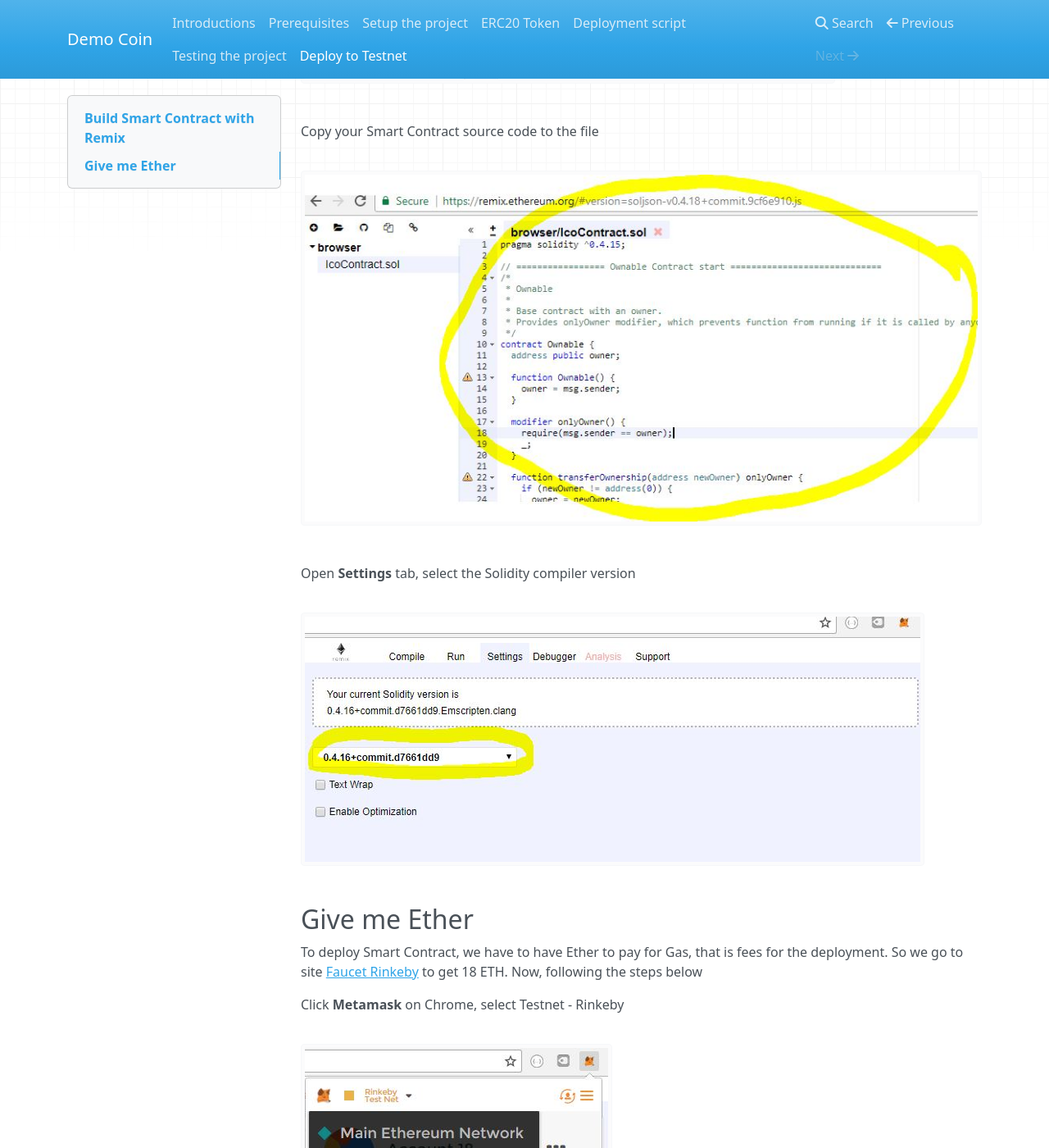
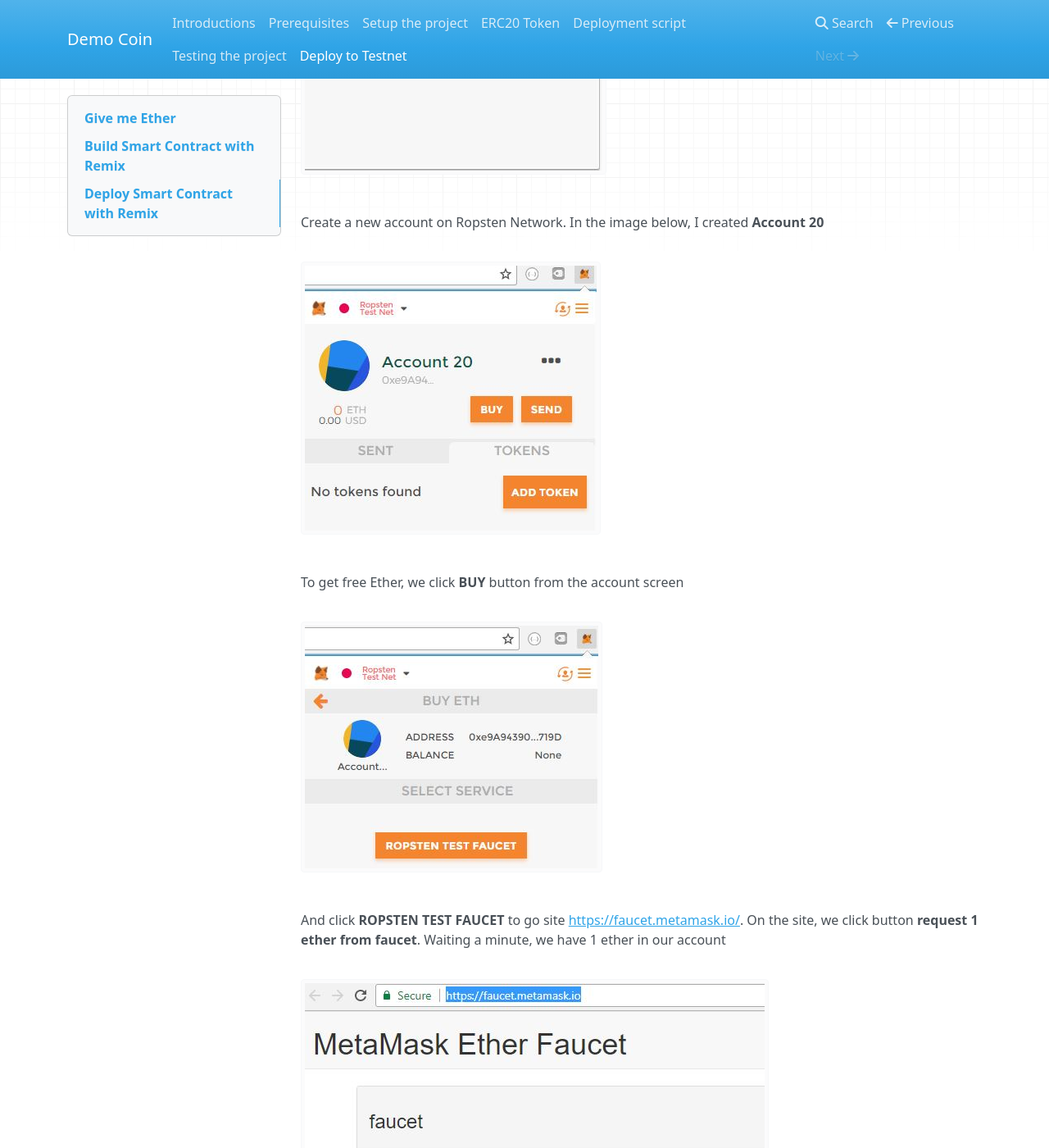
Before and after one commit to thanhson1085/DemoCoin, an MkDocs documentation site: the page built from docs/deploy_to_testnet.md, in a window 1280 px wide and 1400 px high, scrolled down 755 px. Shown: the whole window at 82% size. Built offline with MkDocs 1.6.1, drawn with Linux system fonts in a browser that asks for light colours; nearby versions of some CDN libraries; old or Windows-style settings are respelled for this version of MkDocs; some of the changed text lies outside the part shown.

Commit message:
deploy to test net :hibiscus:

```diff
--- a/docs/deploy_to_testnet.md
+++ b/docs/deploy_to_testnet.md
@@ -1,6 +1,28 @@
 After finishing the smart contract in the local development environment, we should deploy it to the Testnet (Ropsten, Kovan, Rinkeby)
 
 There are many tools to deploy the smart contract to the testnets (you can do it with Truffle). In this tutorial, we will use two tools [Remix](https://github.com/ethereum/browser-solidity) and Metamask Wallet
+
+## Give me Ether
+To deploy Smart Contract, we have to have Ether to pay for Gas, that is fees for the deployment. So we go to site [Faucet Rinkeby](https://faucet.rinkeby.io/) to get 18 ETH. Now, following the steps below
+
+Click **Metamask** on Chrome, select Testnet - Ropsten
+
+![](https://raw.githubusercontent.com/thanhson1085/DemoCoin/master/images/24.JPG)
+
+Create a new account on Ropsten Network. In the image below, I created **Account 20**
+
+![](https://raw.githubusercontent.com/thanhson1085/DemoCoin/master/images/25.JPG)
+
+To get free Ether, we click **BUY** button from the account screen
+
+![](https://raw.githubusercontent.com/thanhson1085/DemoCoin/master/images/26.JPG)
+
+And click **ROPSTEN TEST FAUCET** to go site [https://faucet.metamask.io/](). On the site, we click button **request 1 ether from faucet**. Waiting a minute, we have 1 ether in our account
+
+![](https://raw.githubusercontent.com/thanhson1085/DemoCoin/master/images/27.JPG)
+
+After receiving 1 ether, we move to the next step.
+
 
 ## Build Smart Contract with Remix
 Open your Chrome browswer and go to site [https://remix.ethereum.org](https://remix.ethereum.org)
@@ -18,31 +40,23 @@ Copy your Smart Contract source code to the file
 
 ![](https://raw.githubusercontent.com/thanhson1085/DemoCoin/master/images/22.JPG)
 
-Open **Settings** tab, select the Solidity compiler version
+Open **Settings** tab, select the Solidity compiler version. In this tutorial, we choose version `0.4.16+commit.d7661dd9.Emscripten.clang`
 
 ![](https://raw.githubusercontent.com/thanhson1085/DemoCoin/master/images/23.JPG)
 
-## Give me Ether
-To deploy Smart Contract, we have to have Ether to pay for Gas, that is fees for the deployment. So we go to site [Faucet Rinkeby](https://faucet.rinkeby.io/) to get 18 ETH. Now, following the steps below
+The Smart Contract will automatically compile by Remix. Now, we move to the next step.
 
-Click **Metamask** on Chrome, select Testnet - Rinkeby
+## Deploy Smart Contract with Remix
+As you know, we have the two contracts need to deploy - IcoToken and IcoContract. We deploy IcoToken firstly.
 
-![](https://raw.githubusercontent.com/thanhson1085/DemoCoin/master/images/24.JPG)
+In **Run** tab, we select IcoToken Contract.
 
-Click **Metamask** on Chrome, select Testnet - Rinkeby
+![](https://raw.githubusercontent.com/thanhson1085/DemoCoin/master/images/28.JPG)
 
-![](https://raw.githubusercontent.com/thanhson1085/DemoCoin/master/images/24.JPG)
+We copy-paste value `"Test Token", "TST", 18, "1.0"` into the **Create** textbox. Those are the parameters of IcoToken Class. Finally, click **Create** button
 
-Create a new account on Rinkeby Network, copy the address
+![](https://raw.githubusercontent.com/thanhson1085/DemoCoin/master/images/29.JPG)
 
-![](https://raw.githubusercontent.com/thanhson1085/DemoCoin/master/images/27.JPG)
+After clicking **Create** button, a popup Metamask window wil show in your screen waiting you confirm the deployment transaction. In this screen, you choose gasLimit `2000000` and gasPrice 21 Gwei
 
-Create [Gist file](https://gist.github.com/) that contains your Ethereum Address
-
-![](https://raw.githubusercontent.com/thanhson1085/DemoCoin/master/images/25.JPG)
-
-Copy-Paste the gists URL into the textbox in Faucet Rinkeby site (https://faucet.rinkeby.io/), click **Give me 18 ETH**
-
-![](https://raw.githubusercontent.com/thanhson1085/DemoCoin/master/images/26.JPG)
-
-And then, we have to wait at least 30 minutes to have 18 Ether
+![](https://raw.githubusercontent.com/thanhson1085/DemoCoin/master/images/30.JPG)
```
Also changed, not shown: images/24.JPG, images/25.JPG, images/26.JPG, images/27.JPG, images/28.JPG (added), images/29.JPG (added), images/30.JPG (added).
